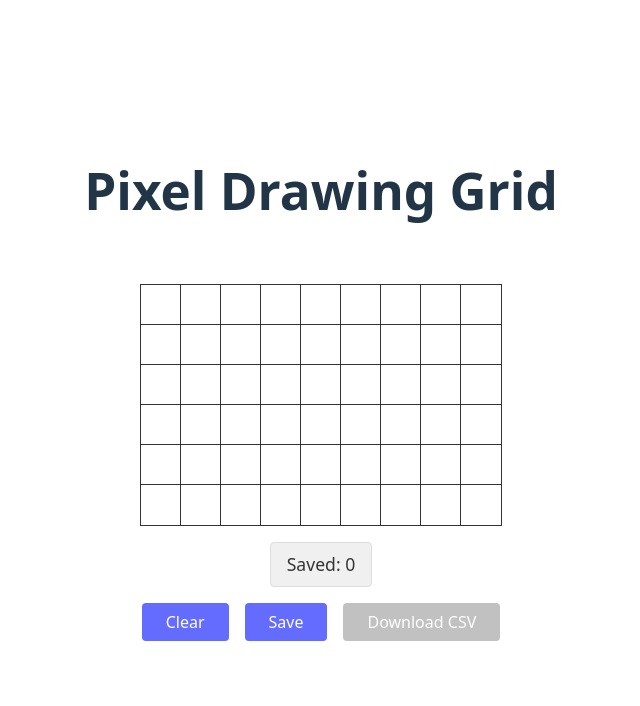
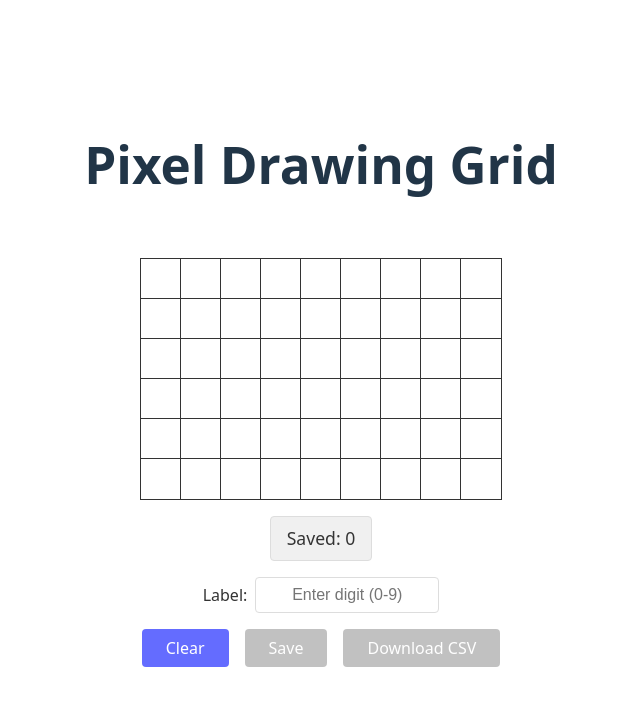
Before and after one commit to tony-ist/ChestDigitPainter, a React (Vite) app: page / in a window 1280 px wide. Shown: the top 706 px of the page, without its empty margins (319-959 px from the left). Built offline with nearby package versions, Linux system fonts and the light colour scheme.

Commit message:
feat: add label edit field, save it to csv

```diff
--- a/src/components/PixelGrid.css
+++ b/src/components/PixelGrid.css
@@ -88,8 +88,36 @@
   background-color: #4348c2;
 }
 
-.download-button:disabled {
+.download-button:disabled,
+.save-button:disabled {
   background-color: #999;
   cursor: not-allowed;
   opacity: 0.6;
 }
+
+.label-input-container {
+  display: flex;
+  align-items: center;
+  gap: 0.5rem;
+}
+
+.label-input-container label {
+  font-size: 1rem;
+  font-weight: 500;
+  color: #333;
+}
+
+.label-input {
+  padding: 0.5rem 1rem;
+  font-size: 1rem;
+  border: 1px solid #ddd;
+  border-radius: 4px;
+  width: 150px;
+  text-align: center;
+}
+
+.label-input:focus {
+  outline: none;
+  border-color: #646cff;
+  box-shadow: 0 0 0 2px rgba(100, 108, 255, 0.2);
+}
--- a/src/components/PixelGrid.tsx
+++ b/src/components/PixelGrid.tsx
@@ -15,6 +15,7 @@ const PixelGrid = ({ rows = 6, cols = 9 }: PixelGridProps) => {
   const [isErasing, setIsErasing] = useState(false);
   const [savedData, setSavedData] = useState<number[][]>([]);
   const [showToast, setShowToast] = useState(false);
+  const [label, setLabel] = useState<string>('');
 
   useEffect(() => {
     console.log(savedData);
@@ -75,10 +76,23 @@ const PixelGrid = ({ rows = 6, cols = 9 }: PixelGridProps) => {
     setGrid(Array(rows).fill(null).map(() => Array(cols).fill(false)));
   };
 
+  const isValidLabel = (value: string): boolean => {
+    // Check if the string is exactly one digit (0-9), disallowing negative numbers
+    return /^[0-9]$/.test(value);
+  };
+
   const saveGrid = () => {
+    // Extract the digit from label
+    const digits = label.match(/\d/g);
+    const labelDigit = digits ? parseInt(digits[0], 10) : 0;
+
     // Flatten the grid row by row into a single array of 54 elements
     const flattened: number[] = grid.flat().map(pixel => pixel ? 1 : 0);
-    setSavedData(prev => [...prev, flattened]);
+
+    // Prepend label as the first value in the array
+    const dataWithLabel: number[] = [labelDigit, ...flattened];
+
+    setSavedData(prev => [...prev, dataWithLabel]);
     setShowToast(true);
     clearGrid();
   };
@@ -131,11 +145,26 @@ const PixelGrid = ({ rows = 6, cols = 9 }: PixelGridProps) => {
       <div className="saved-data-counter">
         Saved: {savedData.length}
       </div>
+      <div className="label-input-container">
+        <label htmlFor="label-input">Label:</label>
+        <input
+          id="label-input"
+          type="text"
+          className="label-input"
+          value={label}
+          onChange={(e) => setLabel(e.target.value)}
+          placeholder="Enter digit (0-9)"
+        />
+      </div>
       <div className="button-group">
         <button className="clear-button" onClick={clearGrid}>
           Clear
         </button>
-        <button className="save-button" onClick={saveGrid}>
+        <button
+          className="save-button"
+          onClick={saveGrid}
+          disabled={!isValidLabel(label)}
+        >
           Save
         </button>
         <button className="download-button" onClick={downloadCSV} disabled={savedData.length === 0}>
```
